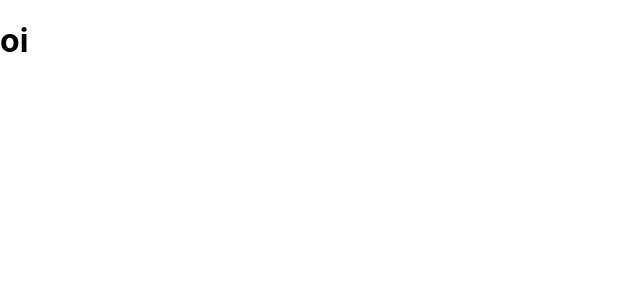
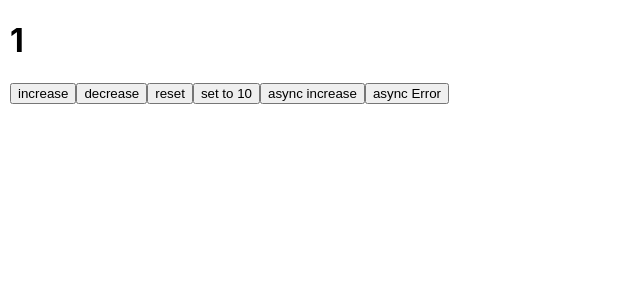
Before and after one commit to Sadlark1993/Curso_React_e_Nextjs, a React (Create React App) app in the folder 03hooks/: page / in a window 1280 px wide. Shown: the top 300 px of the page, without its empty margins (0-640 px from the left). Built offline with nearby package versions, Linux system fonts and the light colour scheme.

Commit message:
Context API + hooks (review) - part 2

```diff
--- a/03hooks/src/App.jsx
+++ /dev/null
@@ -1,13 +0,0 @@
-import { useEffect } from 'react';
-import { useCounterContext } from './contexts/CounterContext';
-
-export const App = () => {
-  const [state, actions] = useCounterContext();
-  console.log(state);
-
-  useEffect(() => {
-    actions.increase();
-  }, [actions]);
-
-  return <h1 onClick={actions.increase}>oi</h1>;
-};
--- /dev/null
+++ b/03hooks/src/components/Button/index.jsx
@@ -0,0 +1,17 @@
+import PropTypes from 'prop-types';
+import { useCounterContext } from '../../contexts/CounterContext';
+
+export const Button = ({ children, onButtonClick, disabled }) => {
+  const [state, actions] = useCounterContext();
+  return (
+    <button disabled={disabled} onClick={onButtonClick}>
+      {children}
+    </button>
+  );
+};
+
+Button.propTypes = {
+  children: PropTypes.node.isRequired,
+  onButtonClick: PropTypes.func.isRequired,
+  disabled: PropTypes.bool,
+};
--- /dev/null
+++ b/03hooks/src/components/Heading/index.jsx
@@ -0,0 +1,7 @@
+import PropTypes from 'prop-types';
+import { useCounterContext } from '../../contexts/CounterContext';
+
+export const Heading = () => {
+  const [state, actions] = useCounterContext();
+  return <h1>{state.counter}</h1>;
+};
--- a/03hooks/src/contexts/CounterContext/build-actions.js
+++ b/03hooks/src/contexts/CounterContext/build-actions.js
@@ -3,5 +3,32 @@ import * as actionTypes from './action-types';
 export const buildActions = (dispatch) => {
   return {
     increase: () => dispatch({ type: actionTypes.INCREASE }),
+    decrease: () => dispatch({ type: actionTypes.DECREASE }),
+    reset: () => dispatch({ type: actionTypes.RESET }),
+    set: (number) => dispatch({ type: actionTypes.SET_COUNTER, payload: { counter: number } }),
+    asyncIncrease: () => asyncIncreaseFn(dispatch),
+    asyncError: () => asyncErrorFn(dispatch),
   };
 };
+
+const asyncIncreaseFn = async (dispatch) => {
+  dispatch({ type: actionTypes.ASYNC_INCREASE_START });
+
+  return await new Promise((r) => {
+    setTimeout(() => {
+      dispatch({ type: actionTypes.ASYNC_INCREASE_END });
+      r('Resolved!');
+    }, 1500);
+  });
+};
+
+const asyncErrorFn = async (dispatch) => {
+  dispatch({ type: actionTypes.ASYNC_INCREASE_START });
+
+  return await new Promise((resolve, reject) => {
+    setTimeout(() => {
+      dispatch({ type: actionTypes.ASYNC_INCREASE_ERROR });
+      reject(new Error("It's a disaster!!"));
+    }, 1500);
+  });
+};
--- a/03hooks/src/contexts/CounterContext/reducer.js
+++ b/03hooks/src/contexts/CounterContext/reducer.js
@@ -2,8 +2,6 @@ import { initialState } from '.';
 import * as actionTypes from './action-types';
 
 export const reducer = (state, action) => {
-  console.log(action);
-
   switch (action.type) {
     case actionTypes.INCREASE:
       return { ...state, counter: state.counter + 1 };
--- a/03hooks/src/index.jsx
+++ b/03hooks/src/index.jsx
@@ -1,7 +1,7 @@
 import React from 'react';
 import ReactDOM from 'react-dom/client';
 import './index.css';
-import { App } from './App';
+import { Home } from './templates/Home/index';
 import { CounterContextProvider } from './contexts/CounterContext/index.jsx';
 
 const root = ReactDOM.createRoot(document.getElementById('root'));
@@ -9,6 +9,6 @@ const root = ReactDOM.createRoot(document.getElementById('root'));
 //the <App/> must be inside <CounterContextProvider/> in order to use it's context.
 root.render(
   <CounterContextProvider>
-    <App />
+    <Home />
   </CounterContextProvider>,
 );
--- /dev/null
+++ b/03hooks/src/templates/Home/index.jsx
@@ -0,0 +1,38 @@
+import { useEffect } from 'react';
+import { Button } from '../../components/Button';
+import { Heading } from '../../components/Heading';
+import { useCounterContext } from '../../contexts/CounterContext';
+
+export const Home = () => {
+  const [state, actions] = useCounterContext();
+  console.log(state);
+
+  useEffect(() => {
+    actions.increase();
+  }, [actions]);
+
+  const handleError = () => {
+    actions
+      .asyncError()
+      .then((r) => console.log(r))
+      .catch((e) => console.log(e.name, ':', e.message));
+  };
+
+  return (
+    <div style={{ margin: '10px' }}>
+      <Heading />
+      <div>
+        <Button onButtonClick={actions.increase}>increase</Button>
+        <Button onButtonClick={actions.decrease}>decrease</Button>
+        <Button onButtonClick={actions.reset}>reset</Button>
+        <Button onButtonClick={() => actions.set(10)}>set to 10</Button>
+        <Button disabled={state.loading} onButtonClick={actions.asyncIncrease}>
+          async increase
+        </Button>
+        <Button disabled={state.loading} onButtonClick={handleError}>
+          async Error
+        </Button>
+      </div>
+    </div>
+  );
+};
```
Also changed, not shown: 1 other file (tests, documents, lock files or other folders).
